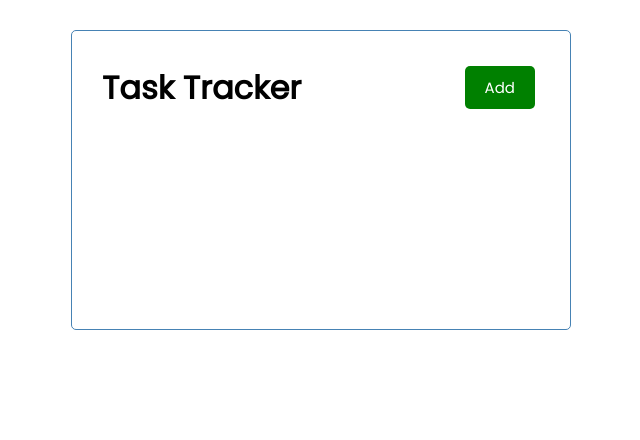
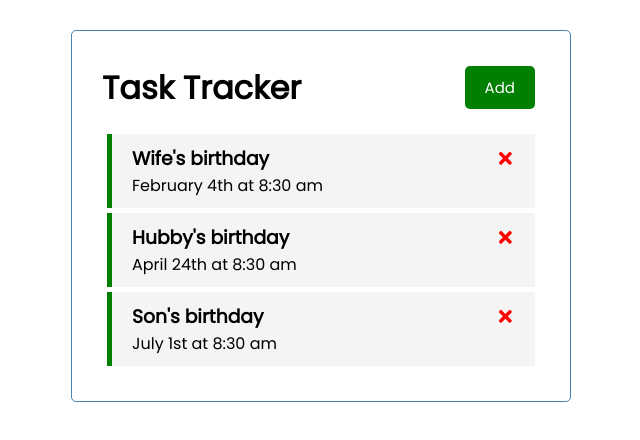
Before and after one commit to Kalunge/tasklister, a React (Create React App) app: page / in a window 1280 px wide. Shown: the top 440 px of the page, without its empty margins (319-959 px from the left). Built offline with nearby package versions, Linux system fonts and the light colour scheme.

Commit message:
Toggle reminder

```diff
--- a/package.json
+++ b/package.json
@@ -8,6 +8,7 @@
     "@testing-library/user-event": "^13.5.0",
     "react": "^18.2.0",
     "react-dom": "^18.2.0",
+    "react-icons": "^4.4.0",
     "react-scripts": "5.0.1",
     "web-vitals": "^2.1.4"
   },
--- a/src/App.js
+++ b/src/App.js
@@ -1,9 +1,52 @@
+import { useState } from 'react';
 import Header from './components/Header';
+import Tasks from './components/Tasks';
 
 const App = () => {
+  const [tasks, setTasks] = useState([
+    {
+      id: 1,
+      text: "Wife's birthday",
+      day: 'February 4th at 8:30 am',
+      reminder: true,
+    },
+    {
+      id: 2,
+      text: "Hubby's birthday",
+      day: 'April 24th at 8:30 am',
+      reminder: true,
+    },
+    {
+      id: 3,
+      text: "Son's birthday",
+      day: 'July 1st at 8:30 am',
+      reminder: true,
+    },
+  ]);
+
+  const deleteTask = (id) => {
+    setTasks(tasks.filter((task) => task.id !== id));
+  };
+
+  const toggleReminder = (id) => {
+    setTasks(
+      tasks.map((task) =>
+        task.id === id ? { ...task, reminder: !task.reminder } : task,
+      ),
+    );
+  };
   return (
     <div className="container">
-      <Header name="Titus Muthomi"/>
+      <Header name="Titus Muthomi" />
+      {tasks.length ? (
+        <Tasks
+          tasks={tasks}
+          onDelete={deleteTask}
+          onDoubleTap={toggleReminder}
+        />
+      ) : (
+        'No tasks'
+      )}
     </div>
   );
 };
--- /dev/null
+++ b/src/components/Task.js
@@ -0,0 +1,20 @@
+import { FaTimes } from 'react-icons/fa';
+const Task = ({ task, onDelete, onDoubleTap }) => {
+  return (
+    <div
+      className={`task ${task.reminder && 'reminder'}`}
+      onDoubleClick={() => onDoubleTap(task.id)}
+    >
+      <h3>
+        {task.text}{' '}
+        <FaTimes
+          onClick={() => onDelete(task.id)}
+          style={{ color: 'red', cursor: 'pointer' }}
+        />
+      </h3>
+      <p>{task.day}</p>
+    </div>
+  );
+};
+
+export default Task;
--- /dev/null
+++ b/src/components/Tasks.js
@@ -0,0 +1,18 @@
+import Task from './Task';
+
+const Tasks = ({ tasks, onDelete, onDoubleTap }) => {
+  return (
+    <>
+      {tasks.map((task) => (
+        <Task
+          key={task.id}
+          task={task}
+          onDelete={onDelete}
+          onDoubleTap={onDoubleTap}
+        />
+      ))}
+    </>
+  );
+};
+
+export default Tasks;
```
Also changed, not shown: 1 other file (tests, documents, lock files or other folders).
